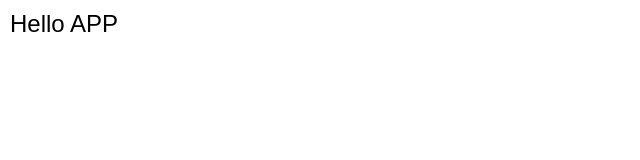
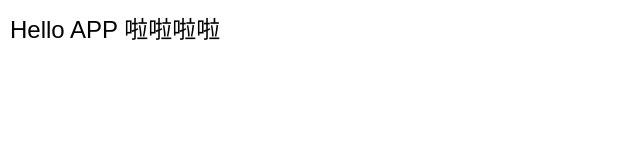
Before and after one commit to codeLittleNewbie/demo, a plain HTML site: page html/main.html in a window 1280 px wide. Shown: the whole page, without its empty margins (0-640 px from the left). Drawn offline with Linux system fonts and the light colour scheme.

Commit message:
修改了标题

```diff
--- a/html/main.html
+++ b/html/main.html
@@ -23,7 +23,7 @@
 	</style>
 </head>
 <body>
-    <label id="con">Hello APP</label>
+    <label id="con">Hello APP 啦啦啦啦</label>
 	<div id='sys-info'></div>
 </body>
 <script type="text/javascript" src="../script/api.js"></script>
```
Also changed, not shown: 1 other file.
